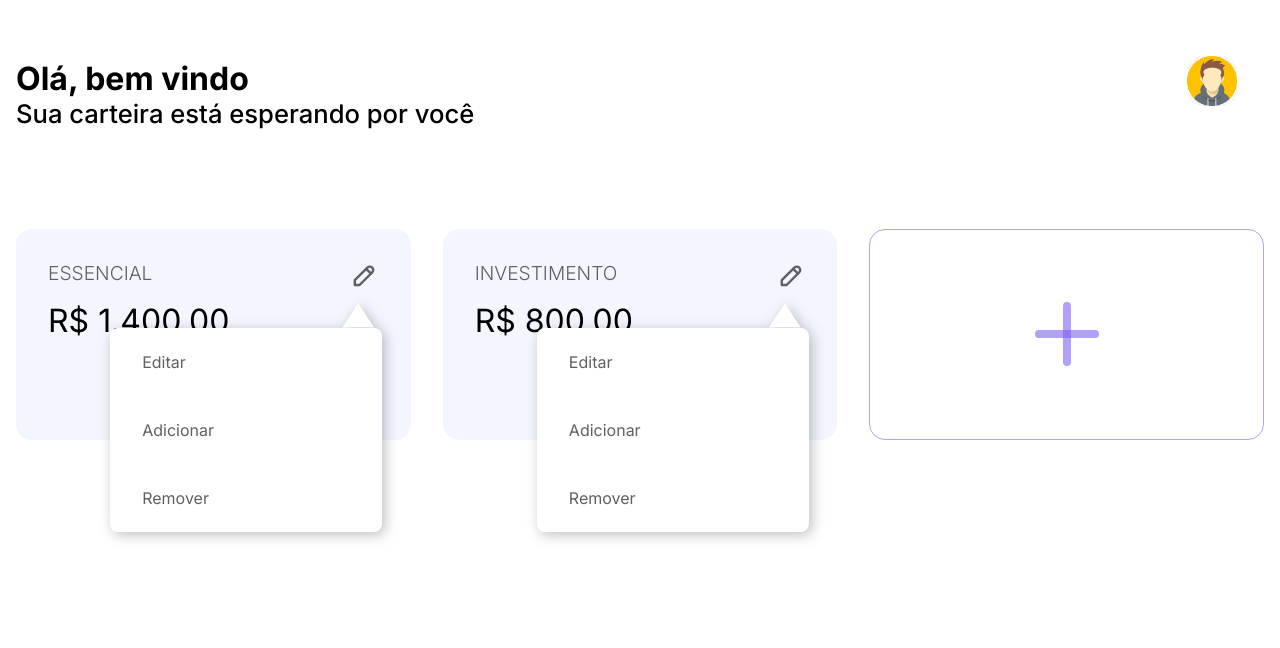
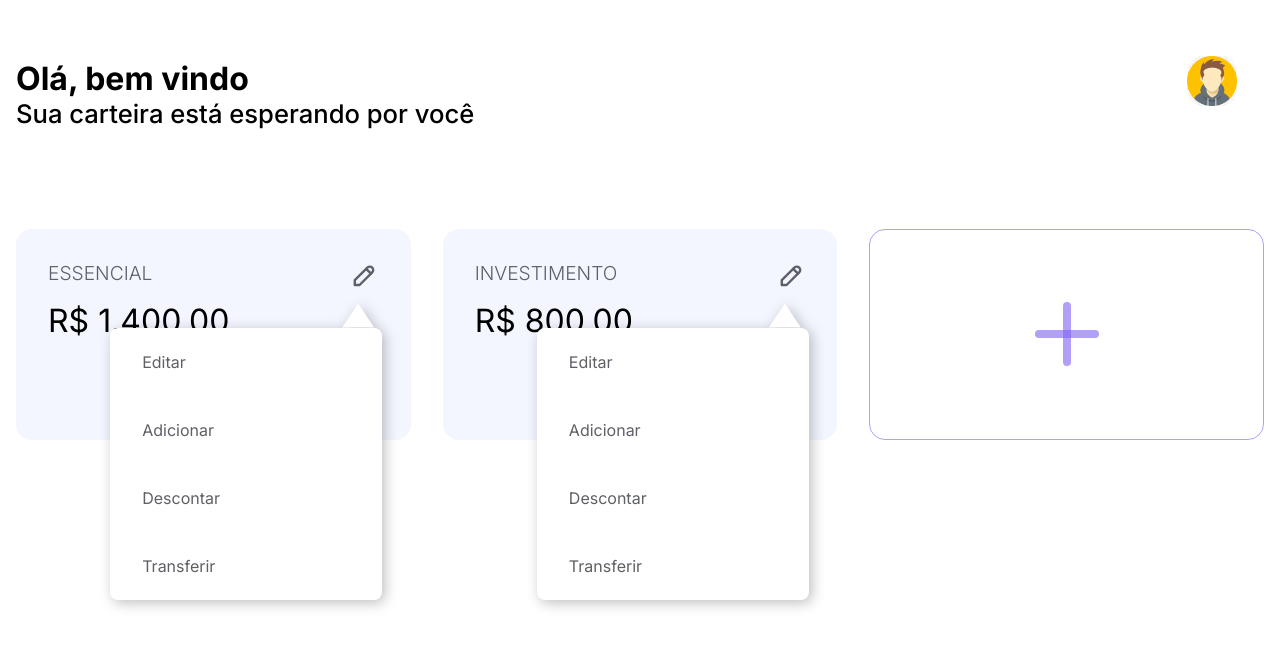
Before and after one commit to maxmonteiro/react-finance, a Next.js app: page / in a window 1280 px wide. Shown: the top 648 px of the page. Built offline with nearby package versions, Linux system fonts and the light colour scheme.

Commit message:
cria componente para a lista do menu do card

```diff
--- a/source/components/CategoryCard/CategoryCard.jsx
+++ b/source/components/CategoryCard/CategoryCard.jsx
@@ -1,7 +1,7 @@
 import useGetCurrency from '@/source/hooks/useGetCurrency';
 import styles from './CategoryCard.module.scss';
 import {TbPencil} from 'react-icons/tb';
-import CardMenu from '../UI/CardMenu';
+import CategoryMenu from './CategoryMenu';
 
 
 const CategoryCard = ({ data }) => {
@@ -14,7 +14,7 @@ const CategoryCard = ({ data }) => {
         <div className={styles.card}>
             <div className={styles.edit}>
                 <TbPencil className='icon hover'/>
-                <CardMenu />
+                <CategoryMenu />
             </div>
             <h2>{title}</h2>
             <h3>{formatedAmount}</h3>
--- /dev/null
+++ b/source/components/CategoryCard/CategoryMenu.jsx
@@ -0,0 +1,14 @@
+import CardMenu from "../UI/CardMenu";
+
+const CategoryMenu = () => {
+    return (
+        <CardMenu>
+            <li>Editar</li>
+            <li>Adicionar</li>
+            <li>Descontar</li>
+            <li>Transferir</li>
+        </CardMenu>
+    )
+}
+
+export default CategoryMenu;
--- a/source/components/UI/CardMenu.jsx
+++ b/source/components/UI/CardMenu.jsx
@@ -1,13 +1,11 @@
 import styles from './CardMenu.module.scss';
 
-const CardMenu = () => {
+const CardMenu = ({children}) => {
     return (
         <div className={styles.card}>
             <div>
                 <ul className={styles.list}>
-                    <li>Editar</li>
-                    <li>Adicionar</li>
-                    <li>Remover</li>
+                    {children}
                 </ul>
             </div>
         </div>
```
